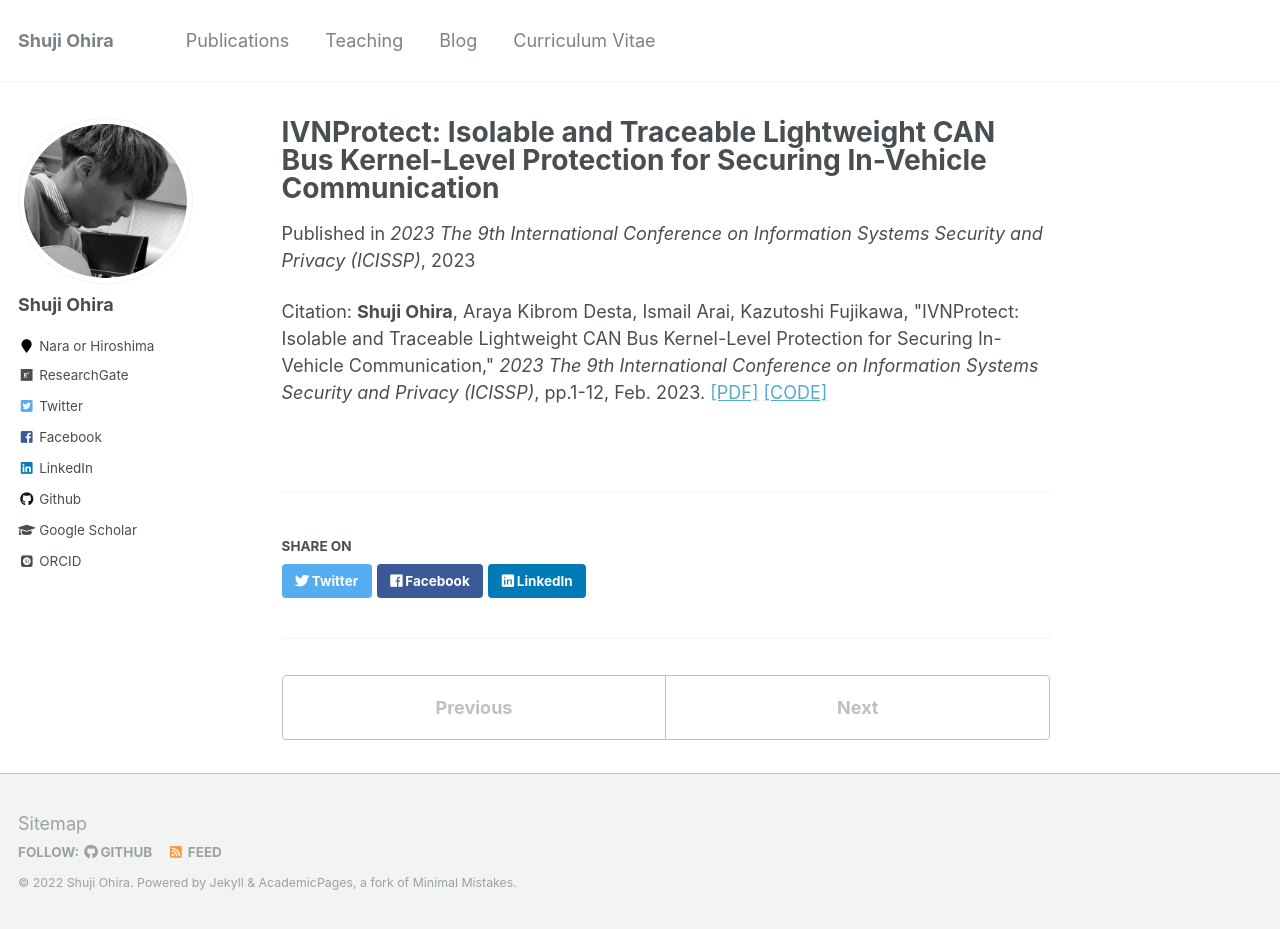
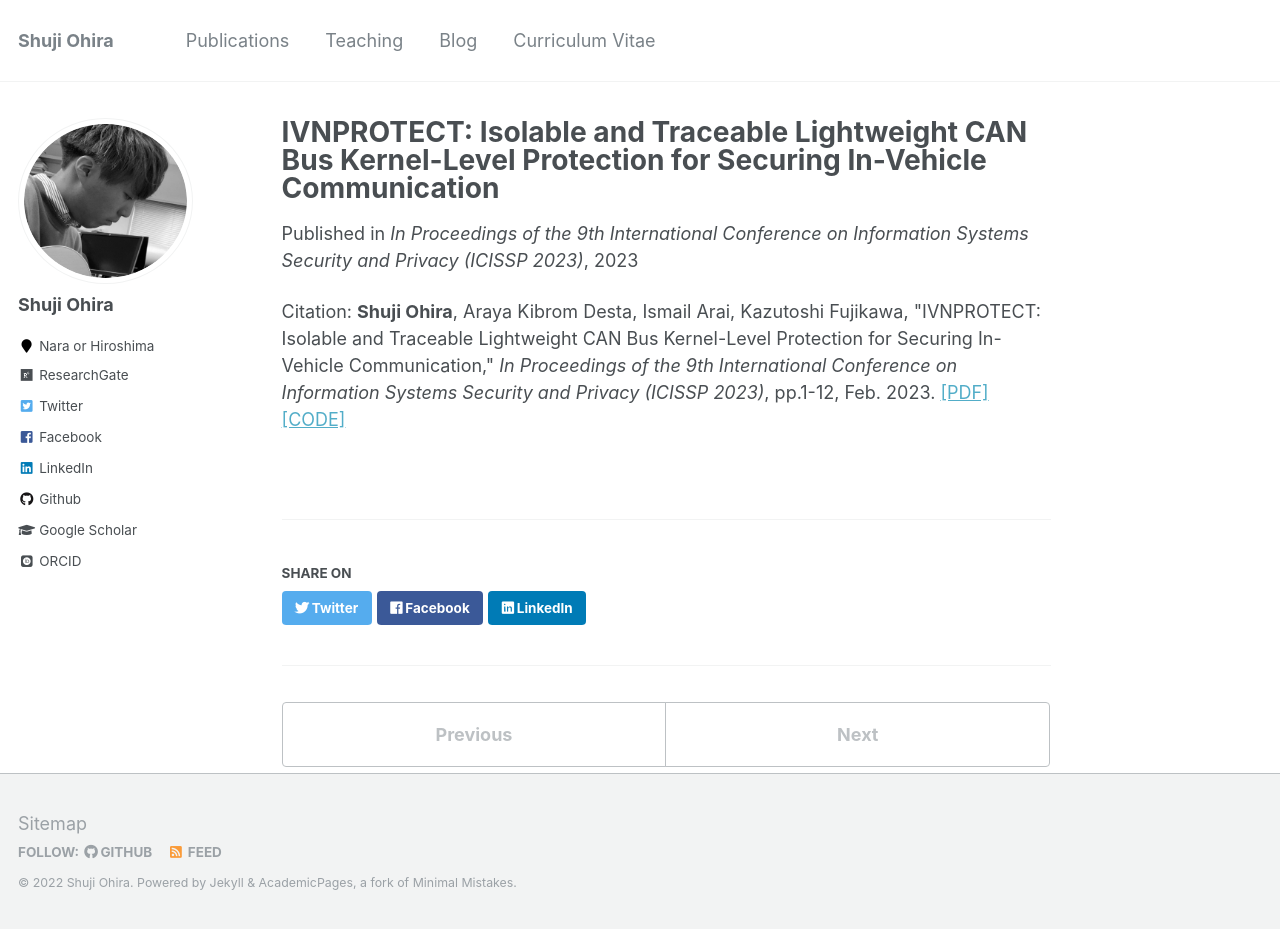
Before and after one commit to shuji-oh/shuji-oh.github.io, a Jekyll site: the page built from _publications/IVNPROTECT.md, in a window 1280 px wide and 929 px high. Built offline with Jekyll 4.4.1, drawn with Linux system fonts in a browser that asks for light colours; some web fonts are replaced.

Commit message:
Update IVNPROTECT.md

```diff
--- a/_publications/IVNPROTECT.md
+++ b/_publications/IVNPROTECT.md
@@ -1,10 +1,10 @@
 ---
-title: "IVNProtect: Isolable and Traceable Lightweight CAN Bus Kernel-Level Protection for Securing In-Vehicle Communication"
+title: "IVNPROTECT: Isolable and Traceable Lightweight CAN Bus Kernel-Level Protection for Securing In-Vehicle Communication"
 collection: publications
 permalink: /publication/IVNPROTECT
 date: 2023-02-24
-venue: '2023 The 9th International Conference on Information Systems Security and Privacy (ICISSP)'
+venue: 'In Proceedings of the 9th International Conference on Information Systems Security and Privacy (ICISSP 2023)'
 paperurl: ''
 codeurl: 'https://github.com/shuji-oh/ivnprotect'
-citation: '<b>Shuji Ohira</b>, Araya Kibrom Desta, Ismail Arai, Kazutoshi Fujikawa, "IVNProtect: Isolable and Traceable Lightweight CAN Bus Kernel-Level Protection for Securing In-Vehicle Communication," <i>2023 The 9th International Conference on Information Systems Security and Privacy (ICISSP)</i>, pp.1-12, Feb. 2023.'
+citation: '<b>Shuji Ohira</b>, Araya Kibrom Desta, Ismail Arai, Kazutoshi Fujikawa, "IVNPROTECT: Isolable and Traceable Lightweight CAN Bus Kernel-Level Protection for Securing In-Vehicle Communication," <i>In Proceedings of the 9th International Conference on Information Systems Security and Privacy (ICISSP 2023)</i>, pp.1-12, Feb. 2023.'
 ---
```
